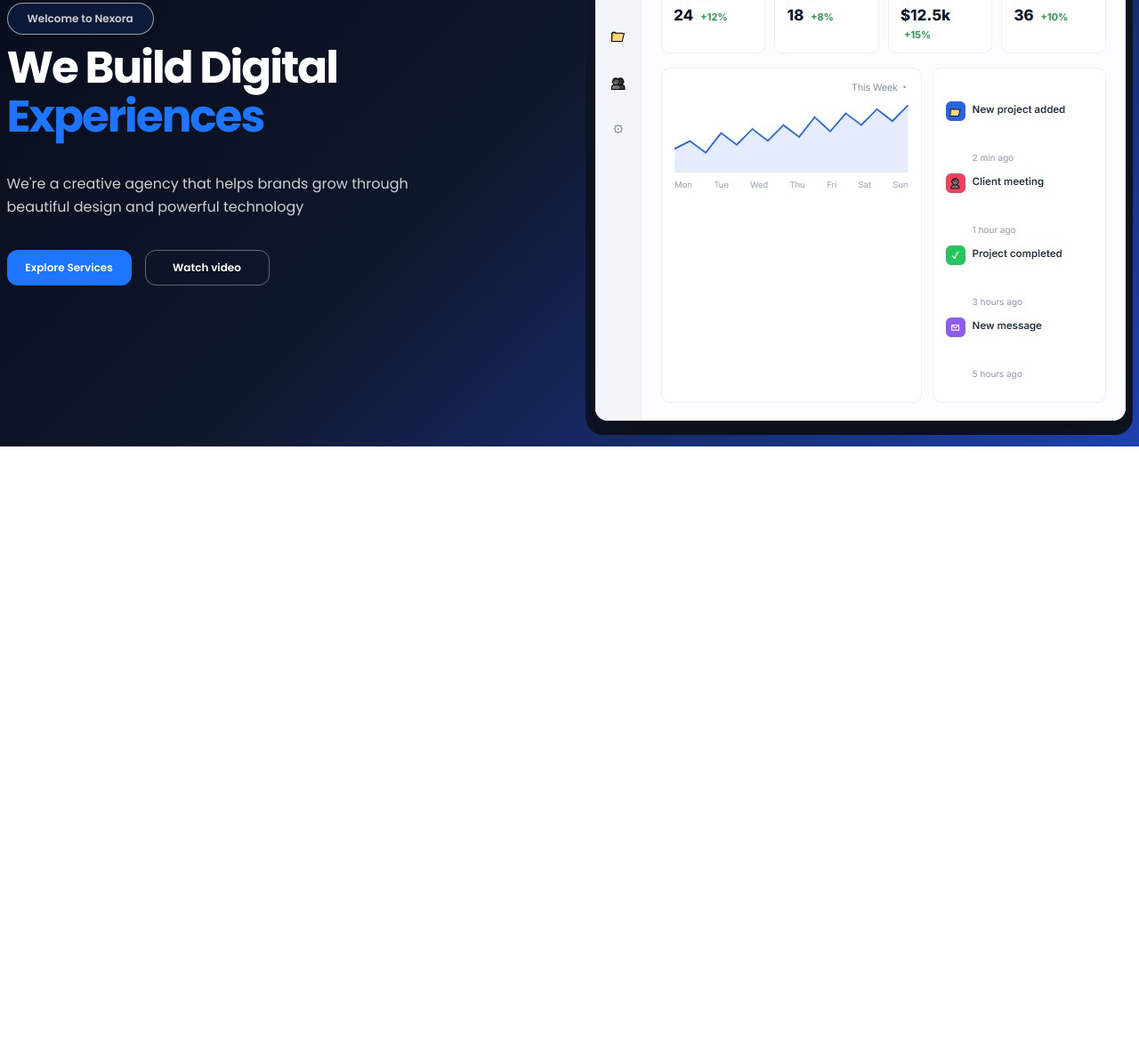
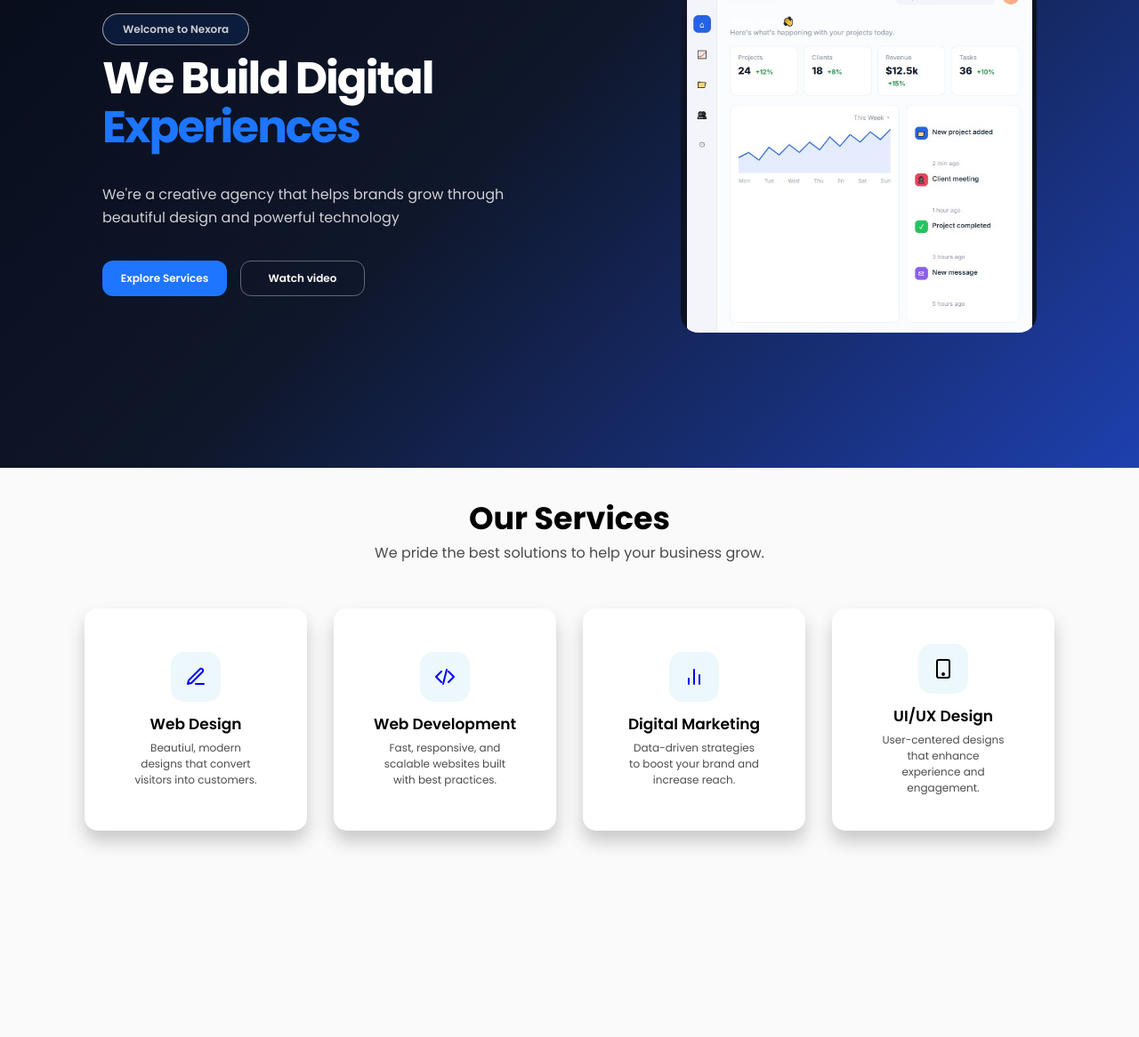
Before and after one commit to hatimkhan-007/Nexora-UI-design, a plain HTML site: page index.html in a window 1280 px wide. Shown: the part 256-1422 px from the top of the page at 89% size. Before the commit the page ends 800 px from the top, so only its background shows below. Drawn offline with Linux system fonts and the light colour scheme.

Commit message:
Adding Our services section and make some changes in the navigation bar

```diff
--- a/index.html
+++ b/index.html
@@ -41,5 +41,45 @@
             <img class="img-stats" src="./assets/statistics.jpg" alt="statistics">
         </div>
     </main>
+    <section class="services">
+        <h1 class="s-h1">Our Services</h1>
+        <p class="s-p">We pride the best solutions to help your business grow.</p>
+        <div class="cards">
+            <div class="card">
+                <svg xmlns="http://w3.org" width="24" height="24" style="background-color: rgba(63, 180, 216, 0.098); padding:16px; border-radius:15px; color: blue;" viewBox="0 0 24 24" fill="none" stroke="currentColor" stroke-width="2" stroke-linecap="round" stroke-linejoin="round">
+                    <path d="M12 20h9"></path>
+                    <path d="M16.5 3.5a2.12 2.12 0 0 1 3 3L7 19l-4 1 1-4Z"></path>
+                </svg>
+                <h3 class="c-h3">Web Design</h3>
+                <p class="c-p">Beautiul, modern designs that convert visitors into customers.</p>
+            </div>
+            <div class="card">
+                <svg xmlns="http://w3.org" width="24" height="24" style="background-color: rgba(63, 180, 216, 0.098); padding:16px; border-radius:15px; color: blue;" viewBox="0 0 24 24" fill="none" stroke="currentColor" stroke-width="2" stroke-linecap="round" stroke-linejoin="round">
+                    <polyline points="16 18 22 12 16 6"></polyline>
+                    <polyline points="8 6 2 12 8 18"></polyline>
+                    <line x1="14" x2="10" y1="4" y2="20"></line>
+                </svg>
+                <h3 class="c-h3">Web Development</h3>
+                <p class="c-p">Fast, responsive, and scalable websites built with best practices.</p>
+            </div>
+            <div class="card">
+                <svg xmlns="http://w3.org" width="24" height="24" style="background-color: rgba(63, 180, 216, 0.098); padding:16px; border-radius:15px; color: blue;" viewBox="0 0 24 24" fill="none" stroke="currentColor" stroke-width="2" stroke-linecap="round" stroke-linejoin="round">
+                    <line x1="18" x2="18" y1="20" y2="10"></line>
+                    <line x1="12" x2="12" y1="20" y2="4"></line>
+                    <line x1="6" x2="6" y1="20" y2="14"></line>
+                </svg>
+                <h3 class="c-h3">Digital Marketing</h3>
+                <p class="c-p">Data-driven strategies to boost your brand and increase reach.</p>
+            </div>
+            <div class="card">
+                <svg xmlns="http://w3.org" width="24" height="24" style="background-color: rgba(63, 180, 216, 0.098); padding:16px; border-radius:15px;" viewBox="0 0 24 24" fill="none" stroke="currentColor" stroke-width="2" stroke-linecap="round" stroke-linejoin="round">
+                    <rect width="14" height="20" x="5" y="2" rx="2" ry="2"></rect>
+                    <circle cx="12" cy="18" r="1"></circle>
+                </svg>
+                <h3 class="c-h3">UI/UX Design</h3>
+                <p class="c-p">User-centered designs that enhance experience and engagement.</p>
+            </div>
+        </div>
+    </section>
 </body>
 </html>
--- a/style.css
+++ b/style.css
@@ -41,7 +41,23 @@ h4{
     text-decoration: none;
     color: #000;
     font-weight: 400;
+    position: relative;
+    padding: 5px 0;
+}
 
+.nav-bar::after {
+      content: '';
+      position: absolute;
+      width: 0;
+      height: 3px;
+      bottom: 0;
+      left: 0;
+      background-color: #1a43b1;
+      transition: width 0.3s ease;
+}
+
+.nav-bar:hover::after {
+      width: 100%;
 }
 
 .btn{
@@ -60,7 +76,7 @@ h4{
 }
 
 .hero-section{
-    height: 85vh;
+    height: 88vh;
     background: linear-gradient(135deg, #070B19 0%, #0F172A 45%, #1E40AF 100%);
     display: flex;
     flex-direction: row;
@@ -157,4 +173,63 @@ h4{
     object-fit: cover;
     border-radius: 20px;
     margin-left: 100px;
+    width: 400px;
+    height: 400px;
 }
+
+.services{
+    height: 80vh;
+    justify-content: center;
+    align-items: center;
+    text-align: center;
+    background-color: rgb(250, 250, 250);
+}
+
+.s-h1{
+    padding-top: 30px;
+    font-size: 35px;
+}
+
+.s-p{
+    opacity: 0.7;
+
+}
+
+.cards{
+    display: flex;
+    flex-wrap: wrap;
+    justify-content: center;
+    align-items: center;
+    margin-top: 40px;
+    gap: 10px;
+}
+
+.card{
+    align-content: center;
+    background-color: #fff;
+    width: 250px;
+    margin: 10px;
+    height: 250px;
+    border-radius: 15px;
+    box-shadow: 0 12px 20px rgba(0, 0, 0, 0.2);
+    transition: transform ease 0.3s, box-shadow 0.3s ease;
+}
+
+.card:hover{
+    transform: translateY(-10px);
+    box-shadow: 0 12px 20px rgba(0, 0, 0, 0.2);
+}
+
+.c-h3{
+    font-size: 17px;
+    margin-top: 5px;
+    margin-bottom: 5px;
+    font-weight: 600;
+}
+
+.c-p{
+    font-size: 12px;
+    width: 150px;
+    justify-self: center;
+    opacity: 0.7;
+}
```
